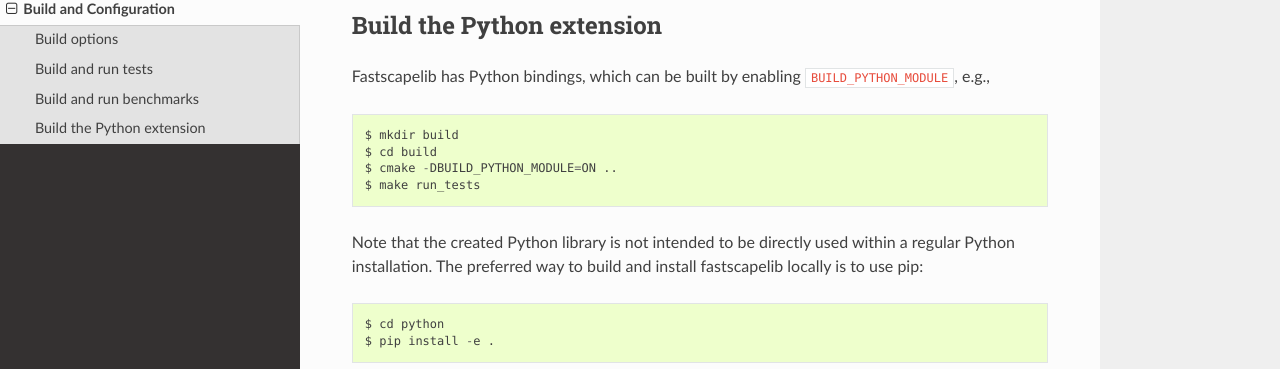
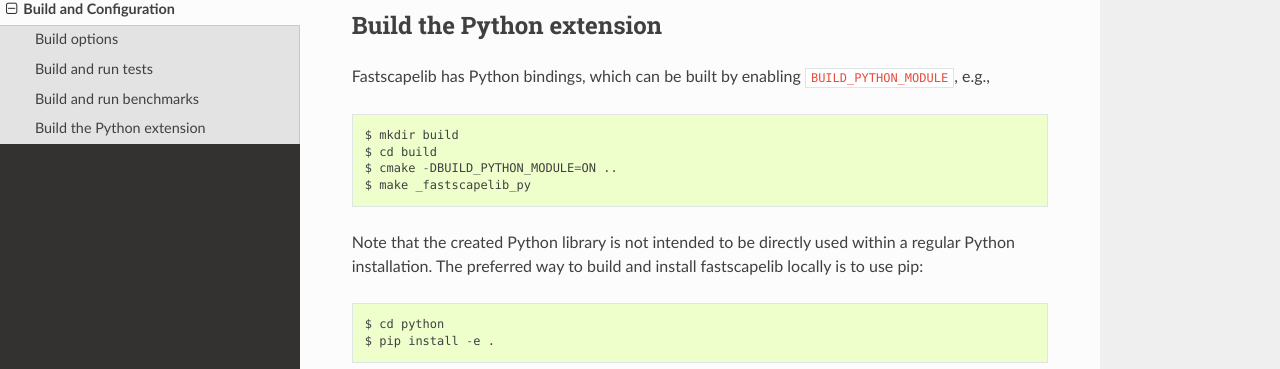
Before and after one commit to fastscape-lem/fastscapelib, a Sphinx documentation site: the page built from doc/source/build_options.rst, in a window 1280 px wide and 900 px high, scrolled down 817 px. Shown: the part 348-717 px from the top of the window. Built offline with Sphinx 7.4.7 and the Read the Docs theme 2.0.0, drawn with Linux system fonts in a browser that asks for light colours.

Commit message:
fix typo in docs

```diff
--- a/doc/source/build_options.rst
+++ b/doc/source/build_options.rst
@@ -71,7 +71,7 @@ Fastscapelib has Python bindings, which can be built by enabling
    $ mkdir build
    $ cd build
    $ cmake -DBUILD_PYTHON_MODULE=ON ..
-   $ make run_tests
+   $ make _fastscapelib_py
 
 Note that the created Python library is not intended to be directly
 used within a regular Python installation. The preferred way to build
```
